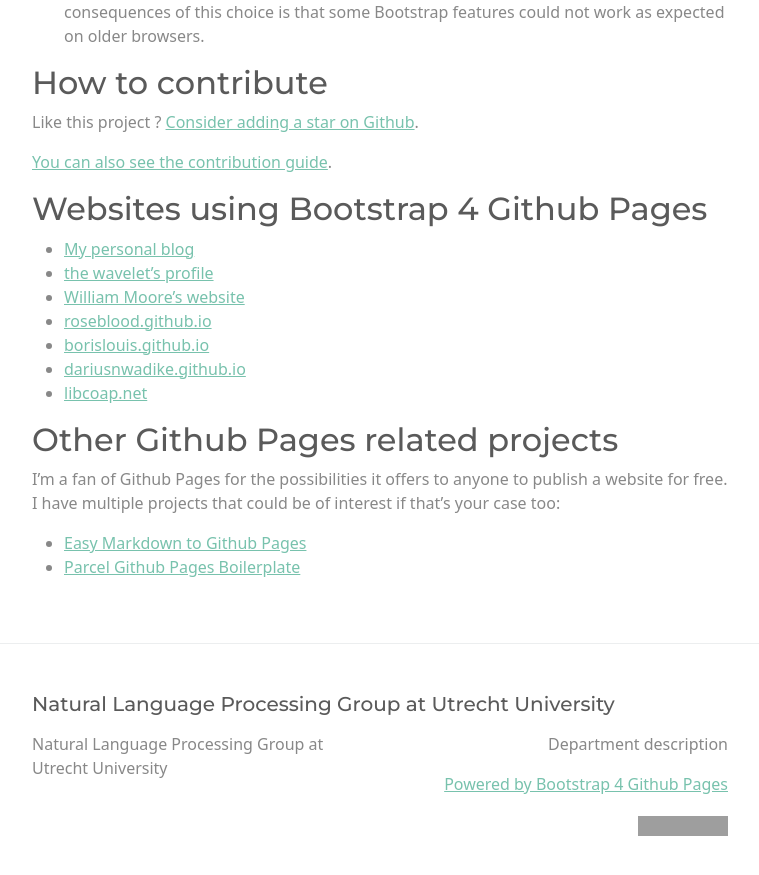
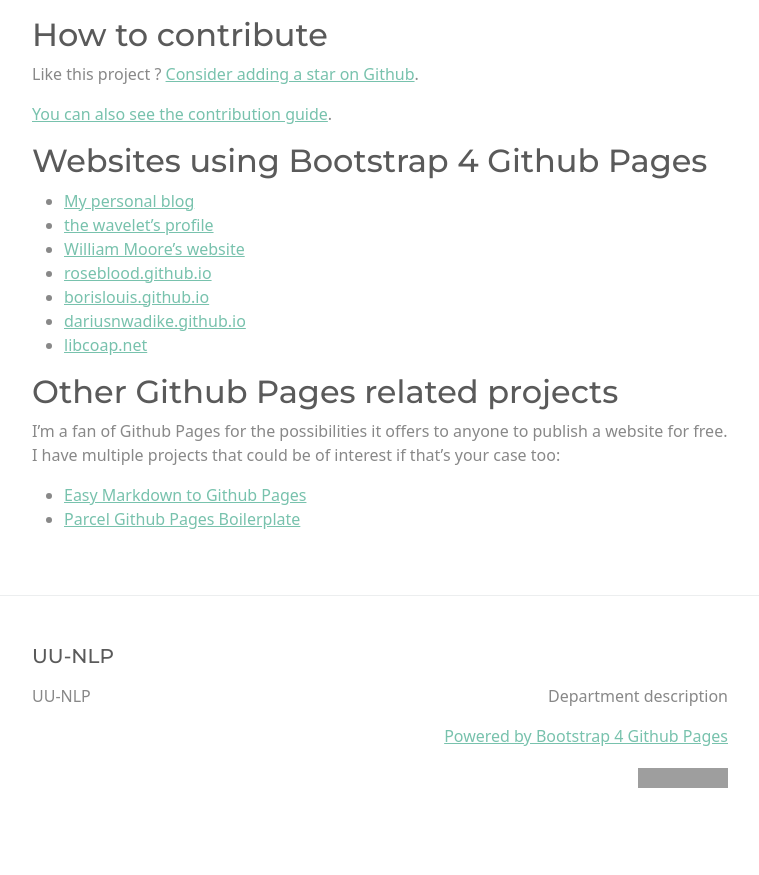
Before and after one commit to thaoanhdang/uu-nlp.github.io, a Jekyll site: the page built from index.md, in a window 1280 px wide and 900 px high, scrolled down 2568 px. Shown: the top 875 px of the window, without its empty margins (260-1019 px from the left). Built offline with Jekyll 4.4.1, drawn with Linux system fonts in a browser that asks for light colours; after the commit the page ends 3420 px from its top, so only the background shows below that; some of the changed text lies outside the part shown; grey boxes are pictures that could not be loaded.

Commit message:
Update _config.yml

```diff
--- a/_config.yml
+++ b/_config.yml
@@ -13,7 +13,7 @@
 # you will see them accessed via {{ site.title }}, {{ site.email }}, and so on.
 # You can create any custom variable you would like, and they will be accessible
 # in the templates via {{ site.myvariable }}.
-title: Natural Language Processing Group at Utrecht University
+title: UU-NLP
 email: ""
 description: >- # this means to ignore newlines until "baseurl:"
   Department description
```
